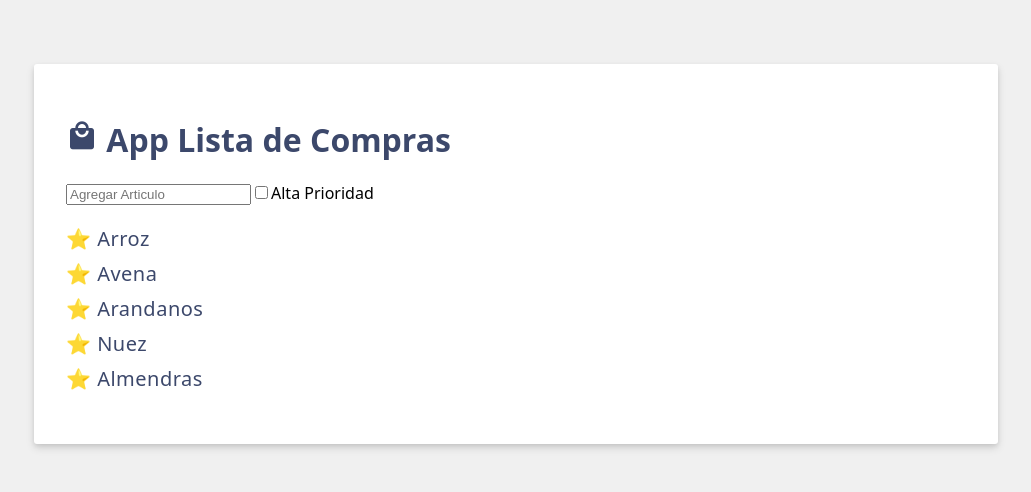
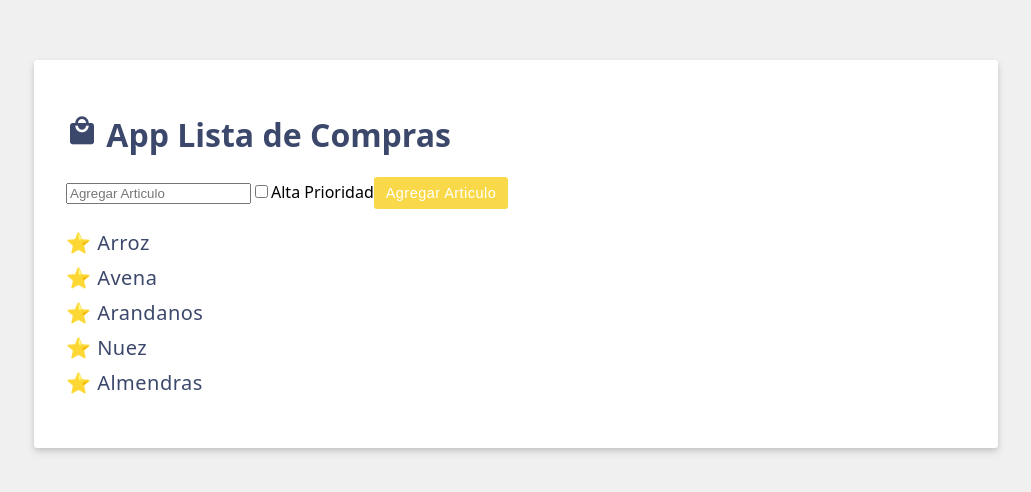
Before and after one commit to Dianalmc23/Vue.js-ShoppingCart1, a Vue app: page / in a window 1280 px wide. Shown: the part 146-638 px from the top of the page, without its empty margins (124-1155 px from the left). Built offline with nearby package versions, Linux system fonts and the light colour scheme.

Commit message:
⭐FEAT: Eventos de Usuario Crea el boton para agregar nuevos items a la lista

```diff
--- a/src/App.vue
+++ b/src/App.vue
@@ -14,13 +14,20 @@ const items = ref([
 ]);
 const newItem = ref('');
 const newItemPriority = ref('false')
+
 </script>
 
 <template>
-  <h1><i :class="shoppingIcon">local_mall</i> {{ header }}</h1>
-  <input v-model="newItem" type="text" placeholder="Agregar Articulo">
-  <!-- Buttons -->
- <label><input type="checkbox" v-model="newItemPriority">Alta Prioridad</label>
+<h1><i :class="shoppingIcon">local_mall</i> {{ header }}</h1>
+<div class="add-item form">
+<input v-model="newItem" type="text" placeholder="Agregar Articulo">
+<!-- Checkbox -->
+<label><input type="checkbox" v-model="newItemPriority">Alta Prioridad</label>
+<!-- Boton -->
+<button class="btn btn-primary" v-on:click="items.push({ id: items.length, label: newItem})">
+Agregar Articulo
+</button>
+  </div>
 
   <ul>
   <li v-for="({ id, label }, i) in items" v-bind:key="id">⭐ {{ label }}</li>
```
